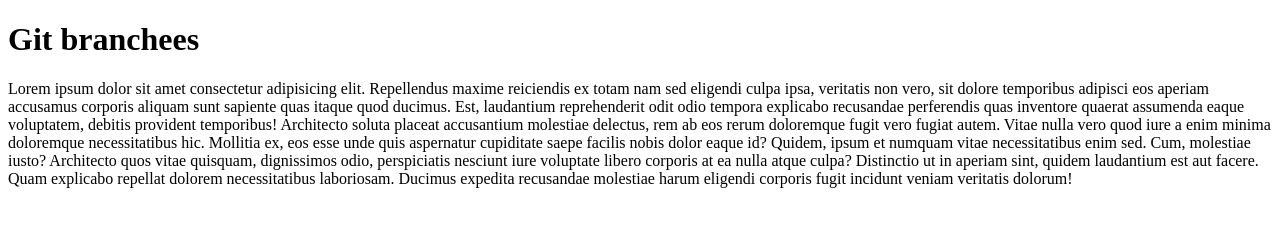
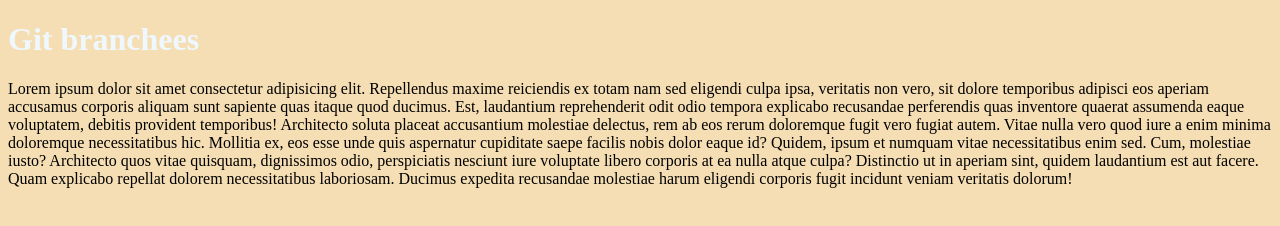
Before and after one commit to OkekeKachi/Git-learning, a plain HTML site: page index.html in a window 1280 px wide. Drawn offline with Linux system fonts and the light colour scheme.

Commit message:
added backkgroound color and color to text

```diff
--- a/index.html
+++ b/index.html
@@ -5,6 +5,7 @@
     <meta http-equiv="X-UA-Compatible" content="IE=edge">
     <meta name="viewport" content="width=device-width, initial-scale=1.0">
     <title>Git Branches</title>
+    <link rel="stylesheet" href="style.css">
 </head>
 <body>
     <h1>Git branchees</h1>
--- a/style.css
+++ b/style.css
@@ -0,0 +1,6 @@
+h1{
+    color: aliceblue;
+}
+body{
+    background-color: wheat;
+}
```
